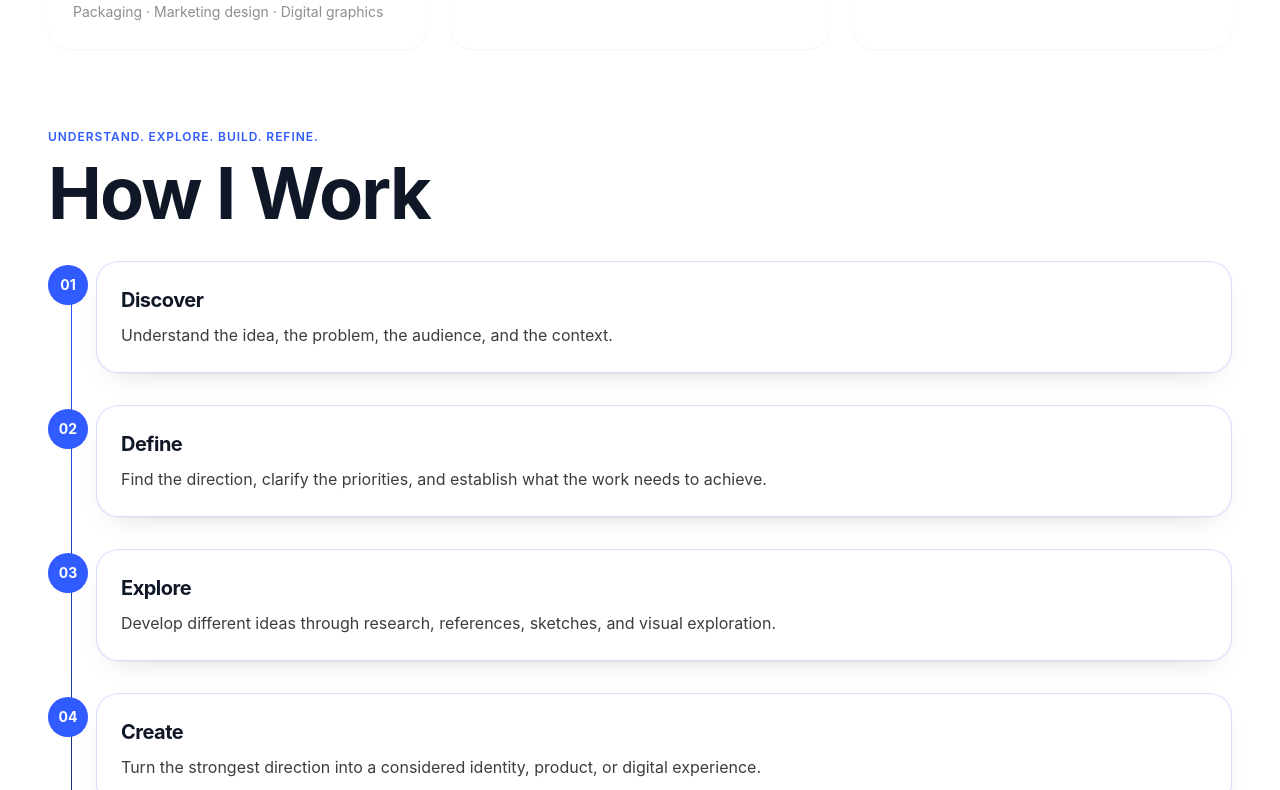
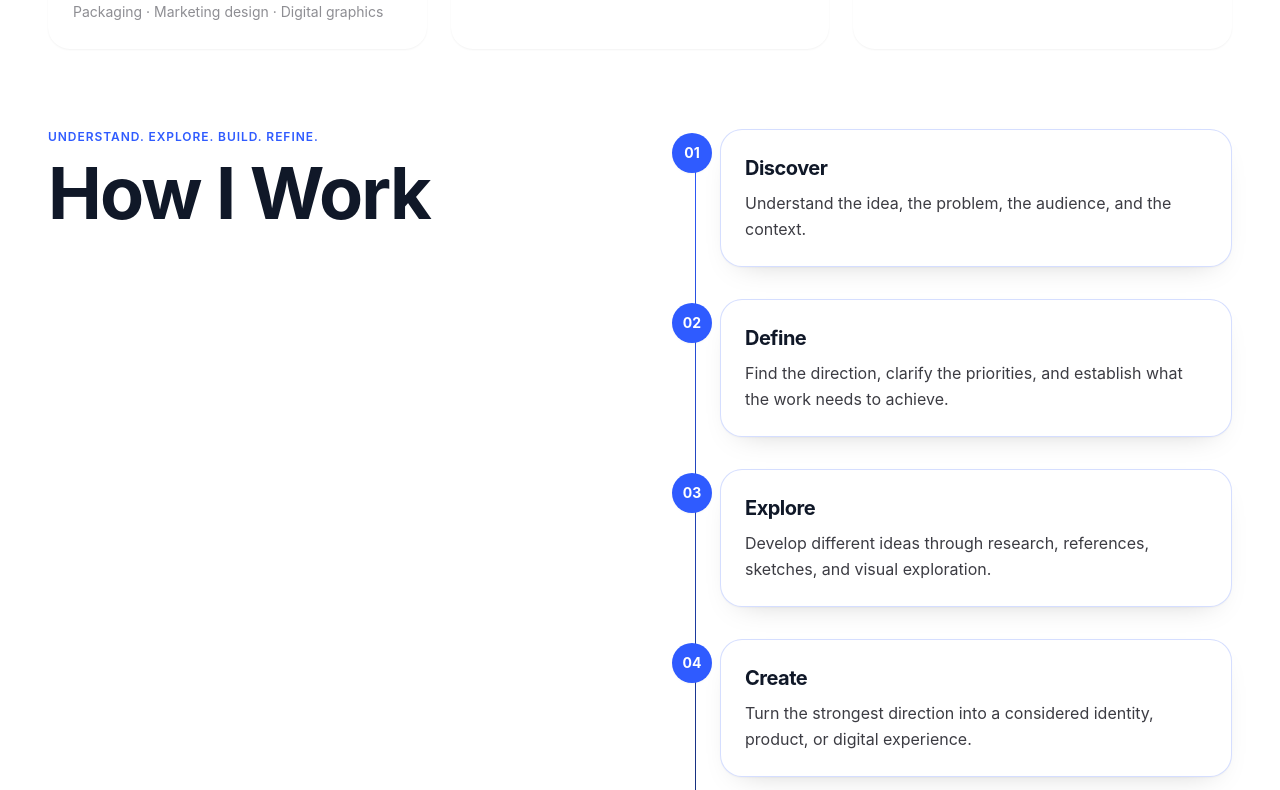
Before and after one commit to Levictor-ai/victor-omolasoye-portfolio, a Next.js app: page /about in a window 1280 px wide. Shown: the part 1670-2460 px from the top of the page. Built offline with nearby package versions, Linux system fonts and the light colour scheme; no server answers.

Commit message:
Layout How I Work section: title left, steps list right

```diff
--- a/src/components/HowIWork.tsx
+++ b/src/components/HowIWork.tsx
@@ -15,9 +15,11 @@ const steps = [
 export function HowIWork() {
   return (
     <section id="how-i-work" className="mb-20">
-      <Reveal className="mb-8">
+      <div className="grid grid-cols-1 gap-12 lg:grid-cols-2 lg:gap-16">
+        <Reveal>
           <SectionHeading display title="How I Work" eyebrow="Understand. Explore. Build. Refine." />
         </Reveal>
+        <Reveal>
           <div className="relative pl-8 sm:pl-12">
             <div
               className="absolute left-[15px] top-3 bottom-3 w-px bg-gradient-to-b from-ios-electric to-ios-navy sm:left-[23px]"
@@ -26,7 +28,10 @@ export function HowIWork() {
             <div className="space-y-6 sm:space-y-8">
               {steps.map((step, i) => (
                 <div key={step.title} className="relative">
-              <div               className="absolute -left-8 top-1 flex size-8 items-center justify-center rounded-full border border-ios-electric/30 bg-ios-electric text-xs font-bold text-white shadow-ios sm:-left-12 sm:size-10 sm:text-sm">
+                  <div
+                    className="absolute -left-8 top-1 flex size-8 items-center justify-center rounded-full border border-ios-electric/30 bg-ios-electric text-xs font-bold text-white shadow-ios sm:-left-12 sm:size-10 sm:text-sm"
+                    aria-hidden="true"
+                  >
                     {String(i + 1).padStart(2, '0')}
                   </div>
                   <div className="rounded-ios-xl border border-ios-electric/20 bg-white p-5 shadow-ios backdrop-blur-xl transition-transform duration-300 hover:-translate-y-0.5 sm:p-6">
@@ -43,6 +48,8 @@ export function HowIWork() {
               ))}
             </div>
           </div>
+        </Reveal>
+      </div>
     </section>
   );
 }
```
Lines whose indentation alone changed are shown as unchanged.
